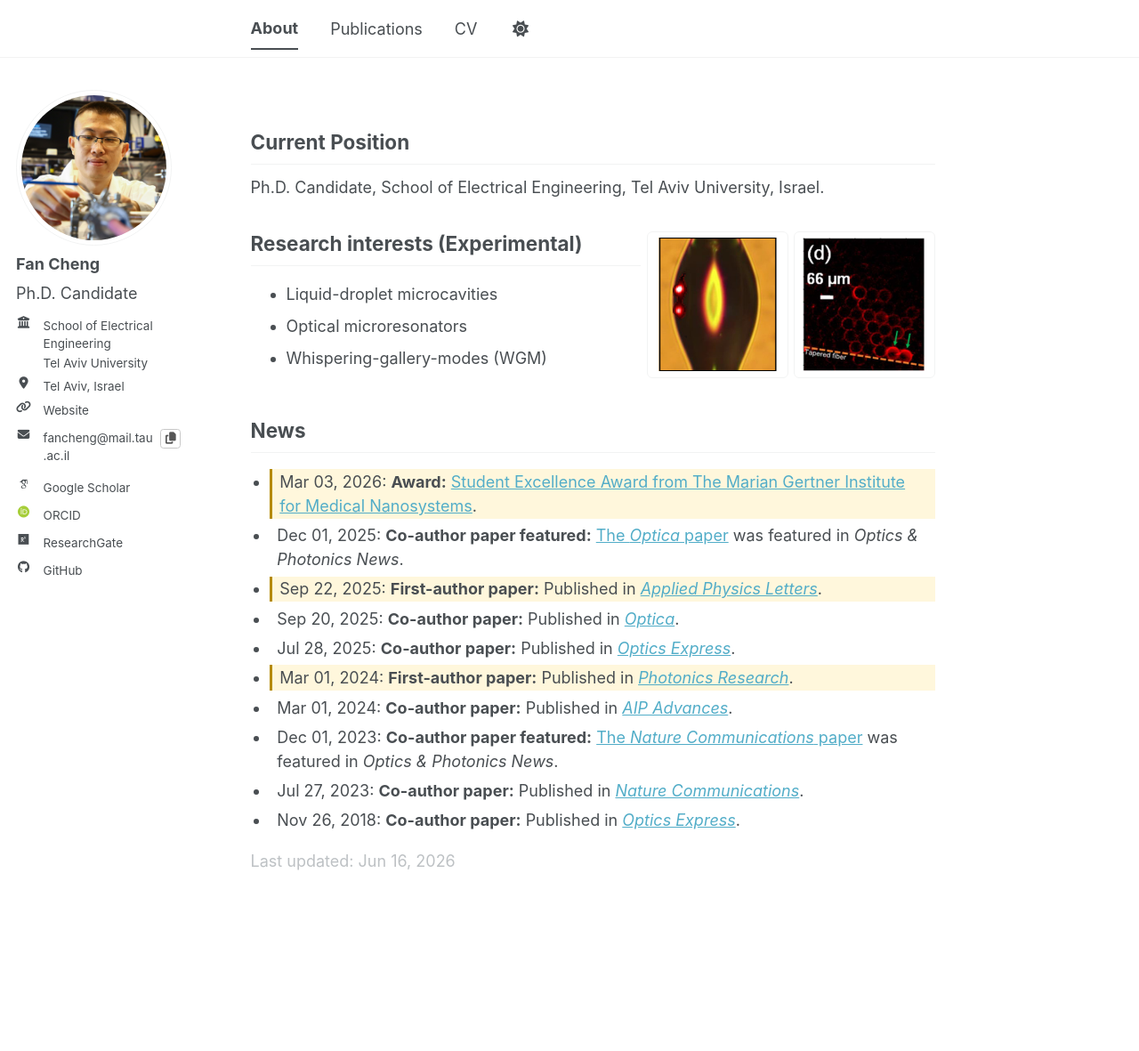
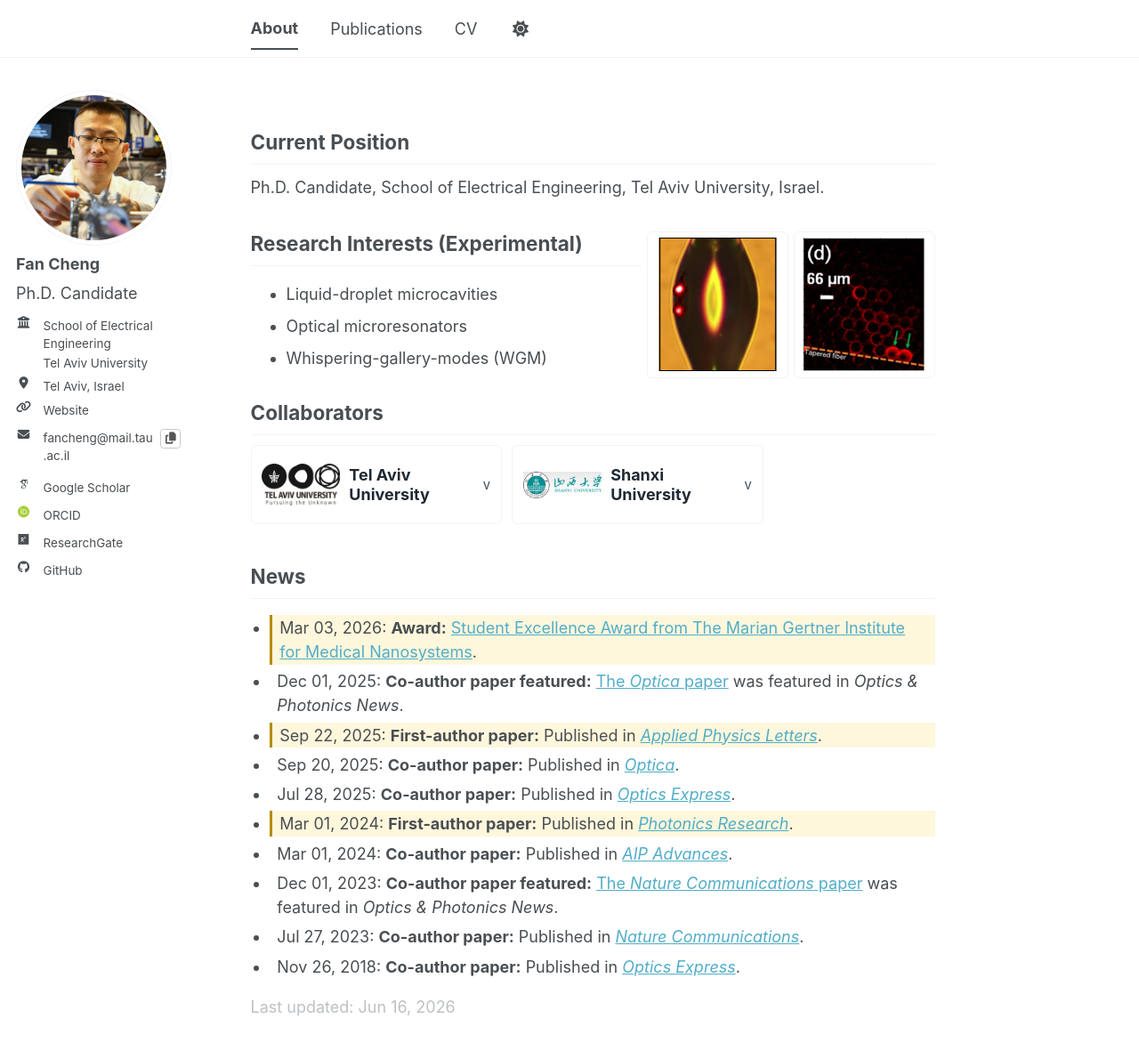
Before and after one commit to FanCheng5640/fancheng5640.github.io, a Jekyll site: the page built from _pages/about.md, in a window 1280 px wide and 1196 px high. Shown: the top 1181 px of the window at 89% size. Built offline with Jekyll 4.4.1, drawn with Linux system fonts in a browser that asks for light colours; some web fonts are replaced; a script bundle is joined from its source files by our own code; library files that are not in the unit come from our copies.

Commit message:
Add collaborators section to About page

```diff
--- a/_config.yml
+++ b/_config.yml
@@ -29,11 +29,30 @@ author:
   bio:
     - "Ph.D. Candidate"
   research_interests:
-    title: "Research interests (Experimental)"
+    title: "Research Interests (Experimental)"
     items:
       - "Liquid-droplet microcavities"
       - "Optical microresonators"
       - "Whispering-gallery-modes (WGM)"
+  collaborators:
+    title: "Collaborators"
+    groups:
+      - institution: "Tel Aviv University"
+        logo: "/images/logos/tel-aviv-university-logo-cv.png"
+        logo_width: 190
+        logo_height: 102
+        people:
+          - name: "Tal Carmon"
+            google_scholar: "https://scholar.google.com/citations?user=tiFit0cAAAAJ&hl=en&inst=2457744612629960019"
+      - institution: "Shanxi University"
+        logo: "/images/logos/shanxi-university-logo-cv.png"
+        logo_width: 260
+        logo_height: 88
+        people:
+          - name: "Tiancai Zhang"
+            google_scholar: "https://scholar.google.com/citations?user=DTAaDZAAAAAJ&hl=en&inst=2457744612629960019"
+          - name: "Pengfei Zhang"
+            google_scholar: "https://scholar.google.com/citations?user=Grjz9fgAAAAJ&hl=en&inst=2457744612629960019"
   location         : "Tel Aviv, Israel"
   employer:
     - "School of Electrical Engineering"
--- a/_pages/about.md
+++ b/_pages/about.md
@@ -38,6 +38,30 @@ Ph.D. Candidate, School of Electrical Engineering, Tel Aviv University, Israel.
 </section>
 {% endif %}
 
+{% assign collaborators = site.author.collaborators %}
+{% if collaborators and collaborators.groups %}
+<section class="collaborators" aria-labelledby="collaborators-title">
+  <h2 id="collaborators-title" class="collaborators__title">{{ collaborators.title }}</h2>
+  <div class="collaborators__grid">
+    {% for group in collaborators.groups %}
+    <details class="collaborators__group">
+      <summary class="collaborators__summary" aria-label="Show {{ group.institution }} collaborators">
+        <span class="collaborators__logo-slot">
+          <img class="collaborators__logo" src="{{ group.logo | relative_url }}" alt="{{ group.institution }} logo" width="{{ group.logo_width }}" height="{{ group.logo_height }}" loading="lazy" decoding="async">
+        </span>
+        <span class="collaborators__institution">{{ group.institution }}</span>
+      </summary>
+      <ul class="collaborators__people">
+        {% for person in group.people %}
+        <li><a href="{{ person.google_scholar }}" target="_blank" rel="noopener" title="Open {{ person.name }} on Google Scholar">{{ person.name }}</a></li>
+        {% endfor %}
+      </ul>
+    </details>
+    {% endfor %}
+  </div>
+</section>
+{% endif %}
+
 ## News
 
 <ul class="site-news">
--- a/_pages/publications.html
+++ b/_pages/publications.html
@@ -79,7 +79,7 @@ hide_title: true
   </section>
 {% endif %}
 
-<h2 class="publication-count-heading">PUBLICATIONS ({{ site.publications | size }})</h2><hr class="publication-count-rule" />
+<h2 class="publication-count-heading">Publications ({{ site.publications | size }})</h2><hr class="publication-count-rule" />
 <div class="publication-summary">
   <section class="publication-summary__section">
     <h3 class="publication-summary__role">First author ({{ first_author_publications | size }})</h3>
--- a/_sass/layout/_page.scss
+++ b/_sass/layout/_page.scss
@@ -563,6 +563,115 @@
   }
 }
 
+.collaborators {
+  margin: 1.4rem 0 1.25rem;
+}
+
+.collaborators__title {
+  margin-top: 0;
+}
+
+.collaborators__grid {
+  display: grid;
+  grid-template-columns: repeat(auto-fit, minmax(12rem, 1fr));
+  gap: 0.65rem;
+  max-width: 32rem;
+}
+
+.collaborators__group {
+  color: #1f2933;
+  background: #ffffff;
+  border: 1px solid var(--global-border-color);
+  border-radius: 6px;
+}
+
+.collaborators__summary {
+  display: flex;
+  align-items: center;
+  min-height: 4.8rem;
+  gap: 0.55rem;
+  padding: 0.55rem 0.65rem;
+  color: #1f2933;
+  cursor: pointer;
+  list-style: none;
+}
+
+.collaborators__summary::-webkit-details-marker {
+  display: none;
+}
+
+.collaborators__summary::after {
+  margin-left: auto;
+  color: #43505c;
+  font-size: 0.82rem;
+  content: "v";
+  transition: transform 160ms ease;
+}
+
+.collaborators__group[open] .collaborators__summary::after {
+  transform: rotate(180deg);
+}
+
+.collaborators__summary:hover {
+  color: #1f2933;
+  background: #f5f7f8;
+}
+
+.collaborators__summary:focus {
+  color: #1f2933;
+  outline: none;
+}
+
+.collaborators__summary:focus-visible {
+  outline: 2px solid var(--global-link-color-hover);
+  outline-offset: 2px;
+}
+
+.collaborators__logo-slot {
+  display: flex;
+  align-items: center;
+  justify-content: center;
+  width: 4.9rem;
+  min-width: 4.9rem;
+  height: 2.9rem;
+  line-height: 0;
+}
+
+.collaborators__logo {
+  display: block;
+  width: auto;
+  max-width: 100%;
+  max-height: 100%;
+  object-fit: contain;
+}
+
+.collaborators__institution {
+  min-width: 0;
+  font-weight: 700;
+  line-height: 1.2;
+}
+
+.collaborators__people {
+  margin: 0.1rem 0.65rem 0.65rem;
+  padding: 0.45rem 0 0 1.2rem;
+  border-top: 1px solid var(--global-border-color);
+}
+
+.collaborators__people li {
+  margin: 0.18rem 0;
+}
+
+.collaborators__people a {
+  font-weight: 600;
+}
+
+@media (max-width: 420px) {
+  .collaborators__grid {
+    grid-template-columns: 1fr;
+    max-width: 100%;
+  }
+}
+
 .site-last-updated {
   margin-top: 1.2rem;
   color: var(--global-text-color-light);
```
